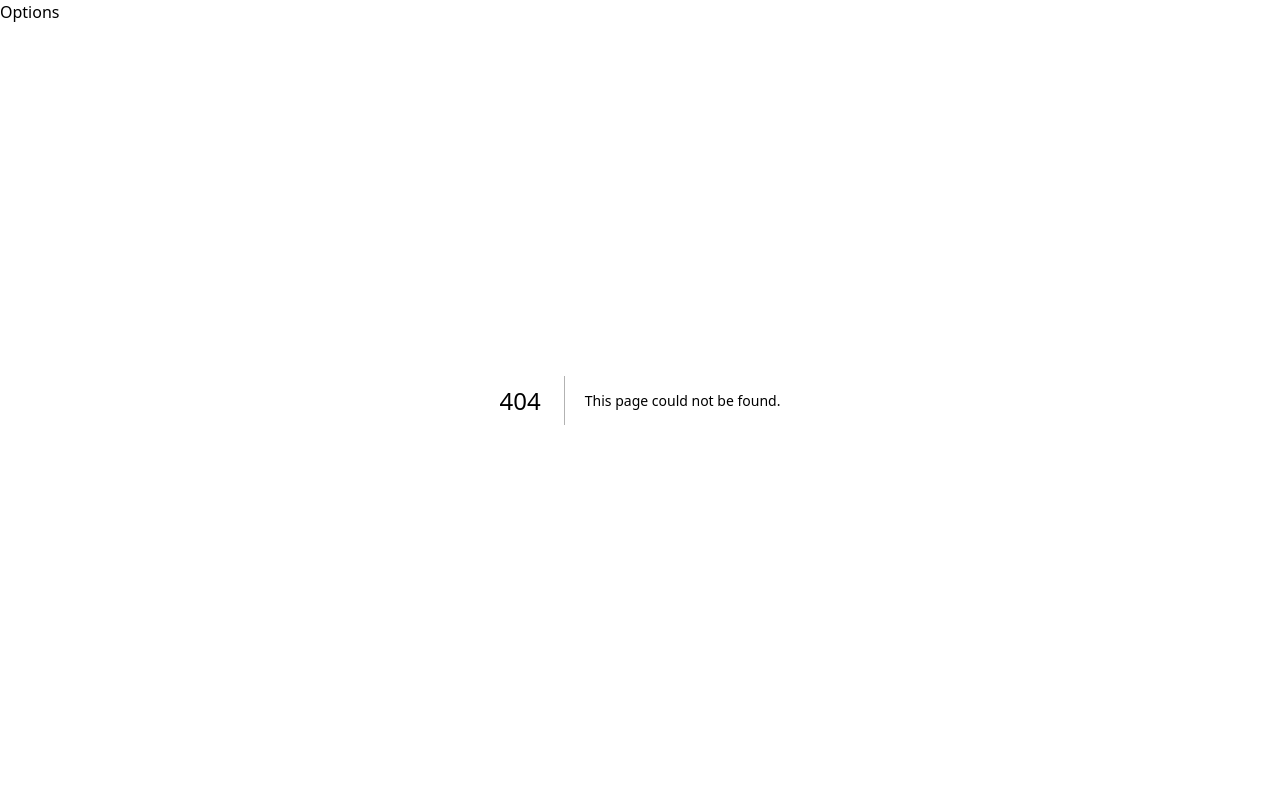
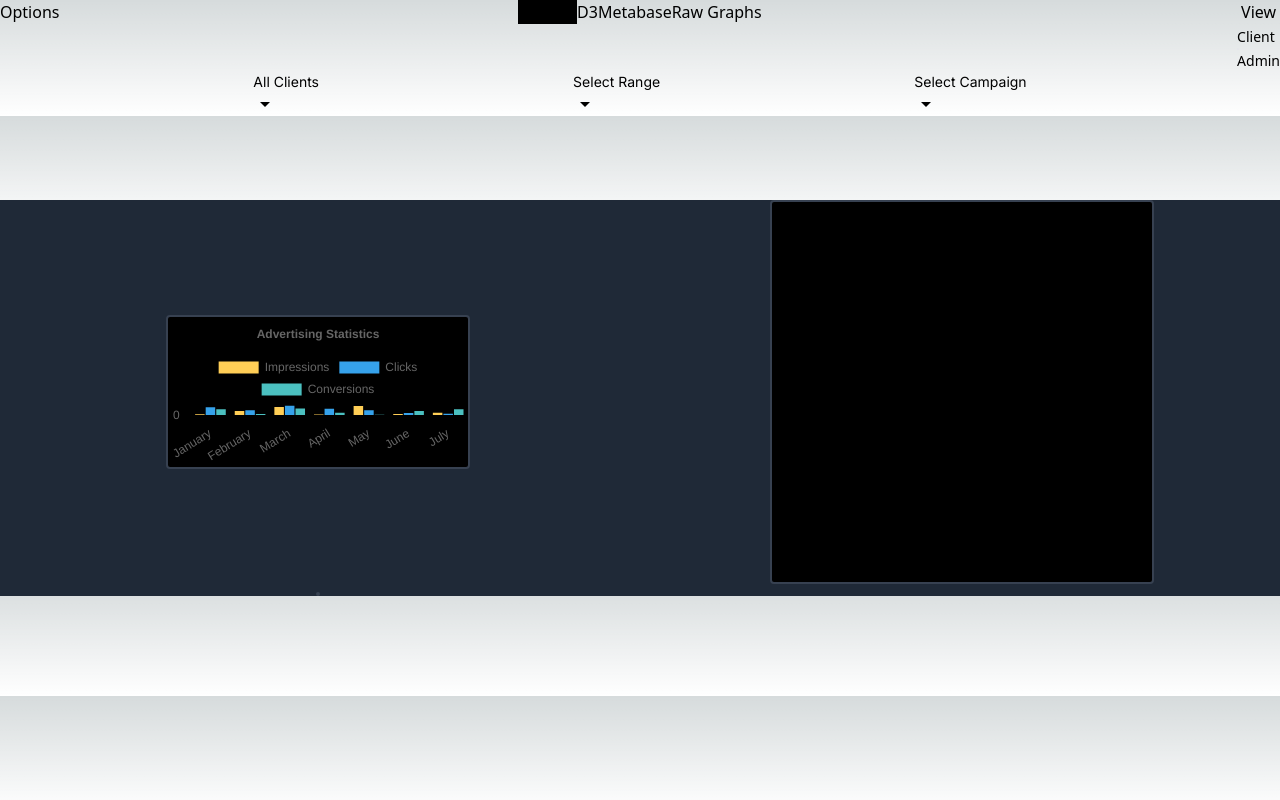
Before and after one commit to SaraDonaldson/marketing-dashboards, a Next.js app in the folder marketing-dashboards/: page /chart-js in a window 1280 px wide. Before the commit this address had no page. Built offline with nearby package versions, Linux system fonts and the light colour scheme.

Commit message:
add conditional styling to navigations

```diff
--- /dev/null
+++ b/marketing-dashboards/Components/Charts/ChartJs/BarChart/BarChart.tsx
@@ -0,0 +1,86 @@
+'use client'
+import React, { useEffect, useState } from "react";
+import {
+  Chart as ChartJS,
+  CategoryScale,
+  LinearScale,
+  BarElement,
+  Title,
+  Tooltip,
+  Legend,
+} from "chart.js";
+import { Bar } from "react-chartjs-2";
+
+ChartJS.register(
+  CategoryScale,
+  LinearScale,
+  BarElement,
+  Title,
+  Tooltip,
+  Legend
+);
+
+interface Dataset {
+  label: string;
+  data: number[];
+  backgroundColor: string;
+}
+
+const BarChart: React.FC = () => {
+  const [data, setData] = useState({
+    labels: ["January", "February", "March", "April", "May", "June", "July"],
+    datasets: [
+      {
+        label: "Impressions",
+        data: [],
+        backgroundColor: "rgba(255, 206, 86, 1)",
+      },
+      {
+        label: "Clicks",
+        data: [],
+        backgroundColor: "rgba(54, 162, 235, 1)",
+      },
+      {
+        label: "Conversions",
+        data: [],
+        backgroundColor: "rgba(75, 192, 192, 1)",
+      },
+    ],
+  });
+
+  const options = {
+    responsive: true,
+    plugins: {
+      legend: {
+        position: "top" as const
+      },
+      title: {
+        display: true,
+        text: "Advertising Statistics",
+      },
+    },
+  };
+
+  const updateData = () => {
+    setData((currentData:any) => {
+      const newData: Dataset[] = currentData.datasets.map((dataset:any) => ({
+        ...dataset,
+        data: currentData.labels.map(() => Math.floor(Math.random() * 1000)),
+      }));
+      return {
+        ...currentData,
+        datasets: newData,
+      };
+    });
+  };
+
+  useEffect(() => {
+    const intervalId = setInterval(updateData, 10000); // Update every 10 seconds
+      updateData()
+    return () => clearInterval(intervalId); // Clear interval on component unmount
+  }, []);
+
+  return <Bar options={options} data={data} />;
+};
+
+export default BarChart;
--- /dev/null
+++ b/marketing-dashboards/Components/Dashboard/DashboardSelectBar/DashboardSelectBar.tsx
@@ -0,0 +1,37 @@
+import DynamicDropdown from "./DynamicDropdown/DynamicDropdown";
+
+const clientList: string[] = ["Super Auto", "Petmart", "Puzzle Zone"];
+const clientTitle : string = "All Clients";
+const timeList: string[] = ["Past Month", "Three Months", "Six Months", "Year", "By Month", "By Year"];
+const timeTitle : string = "Select Range";
+const campaignList: string[] = ["All Campains", "Petmart", "Puzzle Zone"];
+const campaignTitle : string = "Select Campaign";
+
+const DashboardSelectBar: React.FC = () => {
+
+    return(
+
+       <div className="w-full flex flex-row justify-between">
+        <div>
+            <DynamicDropdown
+            dropdownTitle = {clientTitle}
+            options = {clientList}
+            />
+        </div>
+        <div>
+        <DynamicDropdown
+            dropdownTitle = {timeTitle}
+            options = {timeList}
+            />
+        </div>
+        <div>
+            <DynamicDropdown
+            dropdownTitle = {campaignTitle}
+            options = {campaignList}
+            />
+        </div>
+
+       </div>
+    )
+}
+export default DashboardSelectBar;
--- /dev/null
+++ b/marketing-dashboards/Components/Dashboard/DashboardSelectBar/DynamicDropdown/DynamicDropdown.tsx
@@ -0,0 +1,51 @@
+"use client"
+
+import { MdOutlineArrowDropDown } from "react-icons/md";
+import { useState } from "react";
+
+
+
+interface DynamicDropdownProps{
+    dropdownTitle: string,
+    options: string[]
+}
+
+
+
+const DynamicDropdown = ({dropdownTitle, options }:DynamicDropdownProps) => {
+    const[openDropdown, setOpenDropdown]= useState<boolean>(false);
+    const[dropdownSelected, setDropdownSelected] = useState<string>(dropdownTitle)
+
+    function handleOpenDropdown(){
+        setOpenDropdown((state) => !state)
+    }
+
+    return(
+<div className="px-5 py-5 flex flex-col justify-start content-center h-64 z-30"
+    onMouseLeave ={e=>setOpenDropdown(false)}>
+<button
+    onMouseOver={e=>setOpenDropdown(true)}
+
+className="w-44 text-white bg-slate-700 hover:bg-slate-800 focus:ring-4 focus:outline-none focus:ring-blue-300 font-medium rounded-lg
+ text-sm px-5 py-2.5 text-center inline-flex items-center dark:bg-slate-700 dark:hover:bg-slate-500 dark:focus:ring-blue-800"
+>{dropdownSelected}  <MdOutlineArrowDropDown className="ml-2 text-2xl"/></button>
+ {openDropdown &&
+
+<div  className="z-30 bg-white divide-y divide-gray-100 rounded-lg shadow w-44 dark:bg-gray-700"
+onMouseLeave={handleOpenDropdown}>
+    <ul className="py-2 text-sm text-gray-700 dark:text-gray-200">
+        {options.map((element, index )=> (
+            <li key={index}>
+                <a href="#" className="block px-4 py-2 hover:bg-gray-100 dark:hover:bg-gray-600 dark:hover:text-white"
+                onClick={e=> setDropdownSelected(element)}
+                >{element}</a>
+              </li>
+              ))}
+    </ul>
+</div>
+
+}
+</div>
+)
+}
+export default DynamicDropdown
--- a/marketing-dashboards/Components/ClientAdminToggle/ClientAdminToggle.tsx
+++ b/marketing-dashboards/Components/Navigation/ClientAdminToggle/ClientAdminToggle.tsx
@@ -1,13 +1,15 @@
 'use client'
 import Link from "next/link";
 import {useState} from "react"
+import { usePathname} from 'next/navigation'
+
 
 // ----- Future
 // I would like to animate the slide - the ball and the color
 // This will need to be part of larger context/state and routing, local storage, etc.
 
 const ClientAdminToggle: React.FC = () => {
-
+    const pathname = usePathname()
     const [toggleAdmin, setToggleAdmin] = useState<boolean>(true);
     const [toggleClient, setToggleClient] = useState<boolean>(false);
 
@@ -18,7 +20,7 @@ const ClientAdminToggle: React.FC = () => {
         }
 
     return(
-        <div className="flex flex-col mr-4 w-44 border-white border-2">
+        <div className="flex flex-col mr-4 w-44">
             <span className="flex justify-center align-center m-2">View</span>
             {toggleAdmin &&
             <div className="inline-flex items-center mb-5 cursor-pointer" onClick={e => handleToggle()}>
--- a/marketing-dashboards/Components/DrawerMenu/DrawerMenu.tsx
+++ b/marketing-dashboards/Components/Navigation/DrawerMenu/DrawerMenu.tsx
@@ -6,13 +6,14 @@ import { VscGraphLine } from "react-icons/vsc";
 import { CiMoneyCheck1 } from "react-icons/ci";
 import { IoCloseCircleSharp } from "react-icons/io5";
 import { PiSignOut } from "react-icons/pi";
+import { RiFolderSettingsLine } from "react-icons/ri";
+import { usePathname} from 'next/navigation'
 
 
 const DrawerMenu: React.FC = () => {
-
+   const pathname = usePathname()
     const [openDrawer, setOpenDrawer] = useState<boolean>(false);
     const handleDrawer = (val:boolean) => {
-
       setOpenDrawer(val);
    }
 
@@ -30,7 +31,7 @@ return (
 }
 
  { openDrawer &&
-    <div className="h-screen fixed top-0 left-0 bg-transparent w-64" >
+    <div className="h-screen fixed top-0 left-0 bg-transparent w-64 z-40" >
     <div  className="h-screen flex flex-col z-40 py-4 pl-4 pr-2 overflow-y-auto bg-gray-900
     transition-transform ease-in-out duration-1000">
     <div className="flex justify-end">
@@ -48,6 +49,15 @@ return (
                <span className="ms-3">Dashboard</span>
             </a>
          </div>
+
+         {pathname.includes("admin") &&
+         <div>
+            <a href="#" className="flex items-center p-2 rounded-lg text-white hover:bg-gray-100 dark:hover:bg-gray-700 group">
+            <RiFolderSettingsLine />
+               <span className="ms-3">Manage Clients</span>
+            </a>
+         </div>
+      }
 
          <div>
             <a href="#" className="flex items-center p-2 rounded-lg text-white hover:bg-gray-100 dark:hover:bg-gray-700 group">
--- /dev/null
+++ b/marketing-dashboards/Components/Navigation/TopNavigation/TopNavigation.tsx
@@ -0,0 +1,31 @@
+'use client'
+import Link from "next/link";
+import { usePathname} from 'next/navigation'
+import {useState} from "react"
+
+
+
+const TopNavigation: React.FC = () => {
+
+
+    const pathname = usePathname()
+
+
+
+    return(
+        <div className="fixed h-18 w-full bg-slate-800">
+
+           <div className="flex justify-center w-full">
+            <div className="flex flex-row justify-start w-1/2 h-18">
+                <div className="flex flex-row justify-between items-center  w-full h-18">
+                <Link className={`px-6 py-5 ${ pathname.includes("/chart-js") && "bg-black"}`} href="/chart-js">Chart JS</Link>
+                <Link className={`px-6 py-5 ${ pathname.includes("/#") && "bg-black"}`} href="#">D3</Link>
+                <Link className={`px-6 py-5 ${ pathname.includes("/#") && "bg-black"}`} href="#">Metabase</Link>
+                <Link className={`px-6 py-5 ${ pathname.includes("/#") && "bg-black"}`} href="#">Raw Graphs</Link>
+                </div>
+            </div>
+            </div>
+        </div>
+    )
+}
+export default TopNavigation;
--- /dev/null
+++ b/marketing-dashboards/app/chart-js/admin/page.tsx
@@ -0,0 +1,33 @@
+import BarChart from "@/Components/Charts/ChartJs/BarChart/BarChart";
+import DashboardSelectBar from "@/Components/Dashboard/DashboardSelectBar/DashboardSelectBar";
+// import DonutChart from "@/components/Charts/DonutChart/DonutChart";
+// import LineChart from "@/components/Charts/LineChart/LineChart";
+
+export default async function index() {
+  return (
+    <div className="h-full mt-1/12">
+      <div className="w-2/3 m-auto">
+      <DashboardSelectBar/>
+      </div>
+
+      <div className="absolute top-32 bg-slate-500 w-full">
+
+
+
+      <div className=" bg-gray-800 w-full place-items-center justify-center inline-grid grid-cols-2 gap-2 ">
+        <div className="flex grow rounded border-2 border-gray-700 bg-black w-auto col-span-1">
+          <BarChart />
+        </div>
+        <div className="flex w-96 h-96 rounded border-2 border-gray-700 bg-black col-span-1">
+          {/* <LineChart /> */}
+
+
+        </div>
+        <div className="flex rounded border-2 border-gray-700 bg-black w-auto col-span-1">
+          {/* <DonutChart /> */}
+        </div>
+      </div>
+      </div>
+    </div>
+  );
+}
--- /dev/null
+++ b/marketing-dashboards/app/chart-js/client/page.tsx
@@ -0,0 +1,18 @@
+import BarChart from "@/Components/Charts/ChartJs/BarChart/BarChart";
+import DashboardSelectBar from "@/Components/Dashboard/DashboardSelectBar/DashboardSelectBar";
+// import DonutChart from "@/components/Charts/DonutChart/DonutChart";
+// import LineChart from "@/components/Charts/LineChart/LineChart";
+
+export default async function index() {
+  return (
+    <div className="h-full mt-1/12">
+      <div className="w-2/3 m-auto">
+      <DashboardSelectBar/>
+      </div>
+
+      <div className="absolute top-32 bg-slate-500 w-full">
+
+      </div>
+    </div>
+  );
+}
--- /dev/null
+++ b/marketing-dashboards/app/chart-js/page.tsx
@@ -0,0 +1,33 @@
+import BarChart from "@/Components/Charts/ChartJs/BarChart/BarChart";
+import DashboardSelectBar from "@/Components/Dashboard/DashboardSelectBar/DashboardSelectBar";
+// import DonutChart from "@/components/Charts/DonutChart/DonutChart";
+// import LineChart from "@/components/Charts/LineChart/LineChart";
+
+export default async function index() {
+  return (
+    <div className="h-full mt-1/12">
+      <div className="w-2/3 m-auto">
+      <DashboardSelectBar/>
+      </div>
+
+      <div className="absolute top-32 bg-slate-500 w-full">
+
+
+
+      <div className=" bg-gray-800 w-full place-items-center justify-center inline-grid grid-cols-2 gap-2 ">
+        <div className="flex grow rounded border-2 border-gray-700 bg-black w-auto col-span-1">
+          <BarChart />
+        </div>
+        <div className="flex w-96 h-96 rounded border-2 border-gray-700 bg-black col-span-1">
+          {/* <LineChart /> */}
+
+
+        </div>
+        <div className="flex rounded border-2 border-gray-700 bg-black w-auto col-span-1">
+          {/* <DonutChart /> */}
+        </div>
+      </div>
+      </div>
+    </div>
+  );
+}
--- a/marketing-dashboards/app/layout.tsx
+++ b/marketing-dashboards/app/layout.tsx
@@ -1,8 +1,10 @@
 import type { Metadata } from "next";
 import { Inter } from "next/font/google";
 import "./globals.css";
-import DrawerMenu from "@/Components/DrawerMenu/DrawerMenu";
+import DrawerMenu from "@/Components/Navigation/DrawerMenu/DrawerMenu";
 import {  useState} from "react"
+import TopNavigation from "@/Components/Navigation/TopNavigation/TopNavigation";
+import ClientAdminToggle from "@/Components/Navigation/ClientAdminToggle/ClientAdminToggle";
 
 const inter = Inter({ subsets: ["latin"] });
 
@@ -20,12 +22,18 @@ export default function RootLayout({
   return (
     <html lang="en">
       <body >
+        <div className="fixed overflow-hidden">
+          <TopNavigation/>
+        </div>
+        <div className="flex flex-row justify-end z-40">
+                <ClientAdminToggle/>
+          </div>
         <div className="flex overflow-hidden">
         <DrawerMenu />
         </div>
-      <div className="full flex-1">
-      <div className={inter.className}>{children}</div>
-      </div>
+        <div className="relative full flex-1 mt-34">
+         <div className={inter.className}>{children}</div>
+        </div>
       </body>
     </html>
   );
```
Also changed, not shown: marketing-dashboards/package.json (+7 -4 lines), 1 other file (tests, documents, lock files or other folders).
